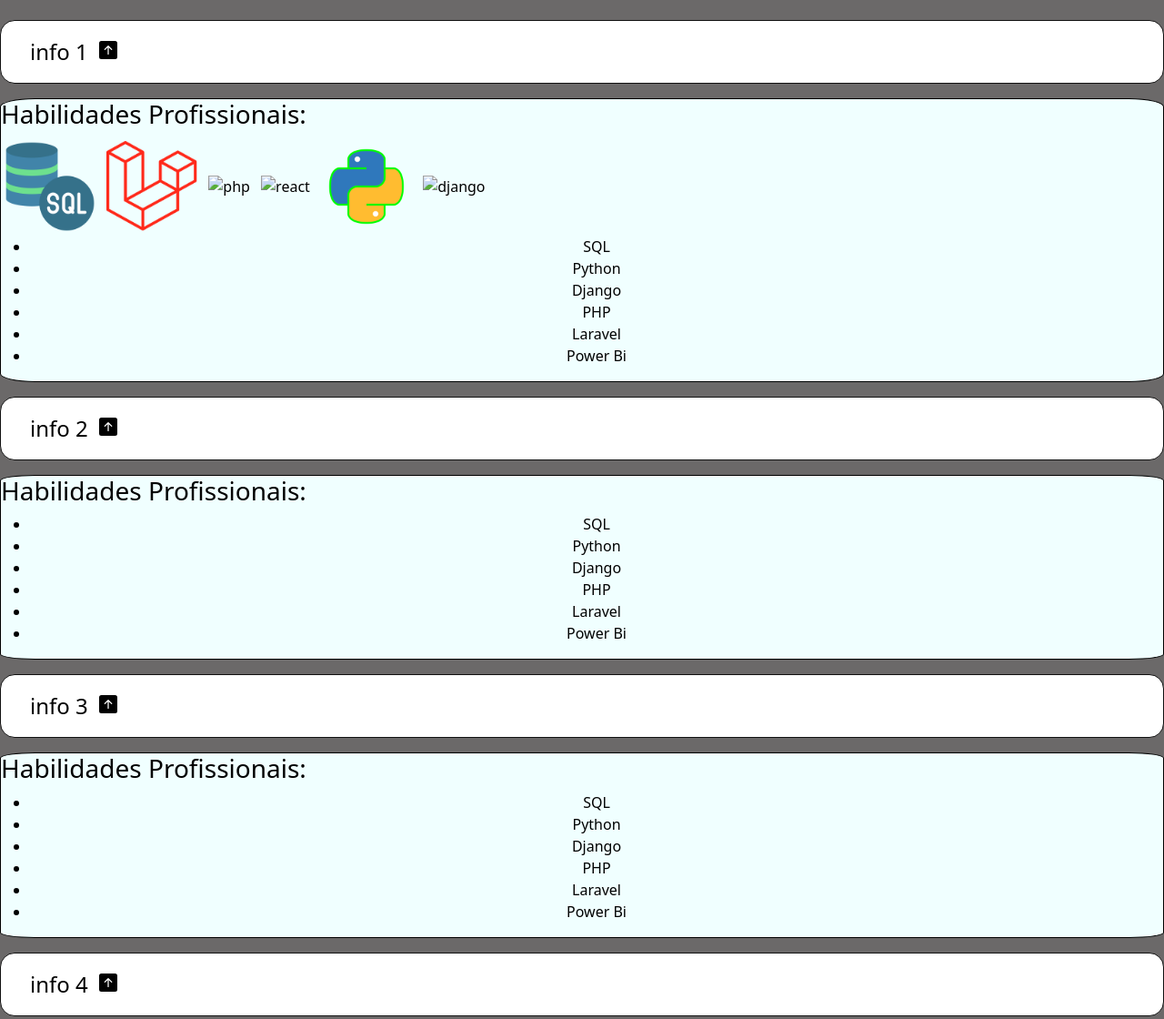
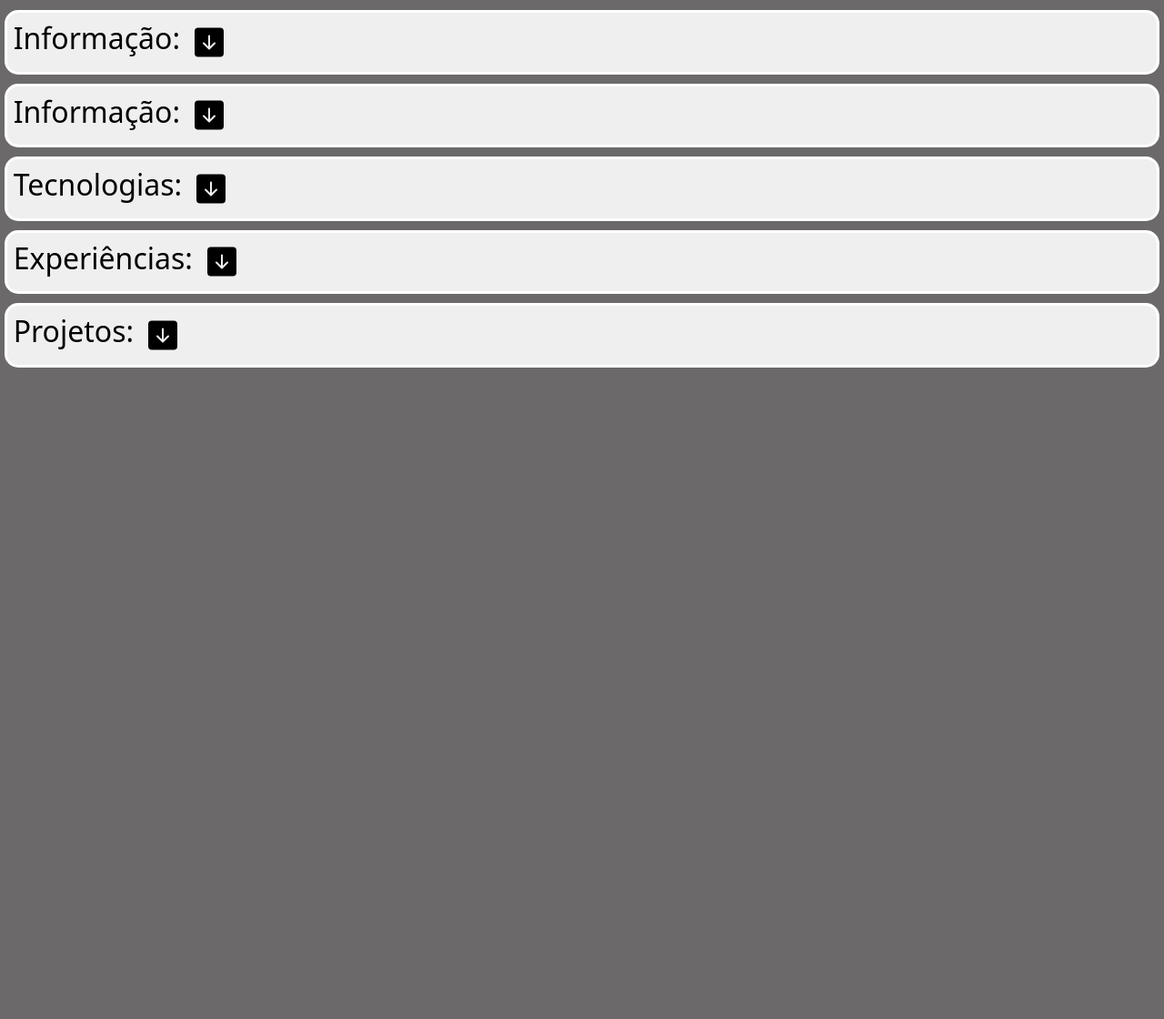
Before and after one commit to Ronalde-web/portfolio, a plain HTML site: page index.html in a window 1280 px wide. Shown: the part 468-1588 px from the top of the page at 91% size. After the commit the page ends 877 px from the top, so only its background shows below. Drawn offline with nearby package versions, Linux system fonts and the light colour scheme.

Commit message:
js fucionando

```diff
--- a/assets/css/acordeon.css
+++ b/assets/css/acordeon.css
@@ -1,67 +1,65 @@
-.acordeon {
+
+.accordion {
     display: flex;
     flex-direction: column;
+
+    width: 100%;
+    padding: 5px;
+
+}
+
+
+.accordion-action {
+    display: flex;
+    flex-direction: row;
+    align-items: center;
+    column-gap: 1rem;
+
     width: 100%;
 
+    border: .2rem solid #ffffff;
+    border-radius: 15px;
+    padding: 5pt;
 }
-.acordeon .abilidades {
-    display: none;
-}
-.acordeon .trigger {
-    font-size: 1.5rem;
-    display: flex;
-    flex-direction: row;
-    padding: 1rem 2rem;
-    background-color: #fff;
-    border: none;
-    border: 1px solid #111111;
-    border-radius: 1rem;
-    margin: 1rem 0;
-    transition: .5s;
-}
-/* .acordeon.open,
-.acordeon:hover {
-    background-color: aqua;
-    border-color: aliceblue;
-} */
-.acordeon .trigger::after {
-    content: '';
-    display: inline-block;
-    width: 2rem;
-    height: 2rem;
-    background-repeat: no-repeat;
-    background-size: contain;
-    background-image: url('/assets/img/icons/seta.svg');
-}
-.acordeon.open .trigger::after {
-    transform: rotate(180deg);
-}
-.acordeon .trigger:hover {
-    background-color: rgb(27, 27, 31);
-    color: #fff;
-    border-color: #fff;
-}
-.acordeon .trigger:hover{
+
+.accordion-action:hover {
+    background-color: #1e1e1e;
+    color: white;
     cursor: pointer;
 }
-.foto {
-    width: 100px;
-    height: 100px;
-    margin: 4px;
+
+.accordion-title {
+
 }
-li {
-    text-align: center;
-    /* color: rgb(17, 16, 14); */
+
+.accordion-icon {
+    width: 2rem;
 }
-.abilidades {
-    background-color: azure;
-    color: black;
-    border: 1px solid black;
-    border-radius: 3%;
+
+
+.accordion-content {
+    display: flex;
+    flex-direction: column;
+
+
+
+    height: 0px;
+    transition: all .4s ease-in-out;
+    overflow-y: hidden;
+    padding: 0 15pt;
+    border-radius: 0px 0px 15px 15px;
 }
-.abilidades .ul .li {
-    font-size: 50px;
+
+/* Ação de click */
+.accordion.open > .accordion-action {
+    border-radius: 15px 15px 0px 0px;
+
 }
-.acordeon.open .abilidades {
-    display: inline-block;
+
+
+.accordion.open > .accordion-content {
+    display: flex;
+    border: .2rem solid #ffffff;
+    height: fit-content;
+
 }
--- a/assets/js/acordeon.js
+++ b/assets/js/acordeon.js
@@ -1,8 +1,24 @@
-const acordeonTriggers = document.querySelectorAll('.acordeon .abilidades')
 
-acordeonTriggers.forEach((abilidades) => {
-    abilidades.addEventListener('click', (e) => {
-        debugger
-        console.log('show')
-    })
+
+window.onload = () => {
+const acordeonTriggers = document.querySelectorAll('.accordion-action')
+
+
+function acordeon(event) {
+    const accordionContent = event.target.parentNode
+
+    if (accordionContent.classList.contains("open")) {
+        accordionContent.classList.remove("open")
+    } else {
+        accordionContent.classList.add("open")
+
+    }
+}
+
+acordeonTriggers.forEach((element) => {
+
+    element.addEventListener('click', acordeon)
+
 })
+
+}
--- a/index.html
+++ b/index.html
@@ -36,70 +36,63 @@
             </div>
         </header>
     </div>
-    <section class="acordeon open">
-        <button class="trigger" type="button">
-            info 1
-        </button>
-            <div class="abilidades">
-                <h3>Habilidades Profissionais:</h3>
-                <img src="/assets/img/skills/4492311.png" alt="SQL" class="foto">
-                <img src="/assets/img/skills/1969px-Laravel.svg.png" alt="laravel" class="foto">
-                <img src="/assets/img/skills/2196940-middle.png" alt="php" class="foto">
-                <img src="/assets/img/skills/2507896-middle.png" alt="react" class="foto">
-                <img src="/assets/img/skills/Python_logo_55.svg.png" alt="python" class="foto">
-                <img src="/assets/img/skills/png-clipart-django-python-computer-icons-logo-python-text-label-thumbnail.png" alt="django" class="foto">
-                <ul >
-                <li>SQL</li>
-                    <li>Python</li>
-                    <li>Django</li>
-                    <li>PHP</li>
-                    <li>Laravel</li>
-                    <li>Power Bi</li>
-                </ul>
+    <section class="accordion-container">
+
+        <div class="accordion">
+            <button class="accordion-action">
+                <h2 class="accordion-title">Informação: </h2>
+                <img class="accordion-icon" src="./assets/img/icons/seta.svg" alt="">
+            </button>
+            <div class="accordion-content">
+                <p>testando</p>
+                <h2>alguma coisa</h2>
             </div>
-        <button class="trigger" type="button">
-                info 2
-        </button>
-            <div class="abilidades">
-                <h3>Habilidades Profissionais:</h3>
+        </div>
 
-                <ul >
-                <li>SQL</li>
-                    <li>Python</li>
-                    <li>Django</li>
-                    <li>PHP</li>
-                    <li>Laravel</li>
-                    <li>Power Bi</li>
-                </ul>
+        <div class="accordion">
+            <button class="accordion-action">
+                <h2 class="accordion-title">Informação: </h2>
+                <img class="accordion-icon" src="./assets/img/icons/seta.svg" alt="">
+            </button>
+            <div class="accordion-content">
+                <p>testando</p>
+                <h2>alguma coisa</h2>
             </div>
-        <button class="trigger" type="button">
-                info 3
-        </button>
-            <div class="abilidades">
-                <h3>Habilidades Profissionais:</h3>
-                <ul >
-                <li>SQL</li>
-                    <li>Python</li>
-                    <li>Django</li>
-                    <li>PHP</li>
-                    <li>Laravel</li>
-                    <li>Power Bi</li>
-                </ul>
+        </div>
+
+        <div class="accordion">
+            <button class="accordion-action">
+                <h2 class="accordion-title">Tecnologias: </h2>
+                <img class="accordion-icon" src="./assets/img/icons/seta.svg" alt="">
+            </button>
+            <div class="accordion-content">
+                <p>testando</p>
+                <h2>alguma coisa</h2>
             </div>
-        <button class="trigger" type="button">
-                info 4
-        </button>
-            <div class="abilidades">
-                <h3>Habilidades Profissionais:</h3>
-                <ul >
-                <li>SQL</li>
-                    <li>Python</li>
-                    <li>Django</li>
-                    <li>PHP</li>
-                    <li>Laravel</li>
-                    <li>Power Bi</li>
-                </ul>
+        </div>
+
+        <div class="accordion">
+            <button class="accordion-action">
+                <h2 class="accordion-title">Experiências: </h2>
+                <img class="accordion-icon" src="./assets/img/icons/seta.svg" alt="">
+            </button>
+            <div class="accordion-content">
+                <p>testando</p>
+                <h2>alguma coisa</h2>
             </div>
+        </div>
+
+        <div class="accordion">
+            <button class="accordion-action">
+                <h2 class="accordion-title">Projetos: </h2>
+                <img class="accordion-icon" src="./assets/img/icons/seta.svg" alt="">
+            </button>
+            <div class="accordion-content">
+                <p>testando</p>
+                <h2>alguma coisa</h2>
+            </div>
+        </div>
+
     </section>
 
     <script src="https://cdn.jsdelivr.net/npm/@popperjs/core@2.11.8/dist/umd/popper.min.js"
```
